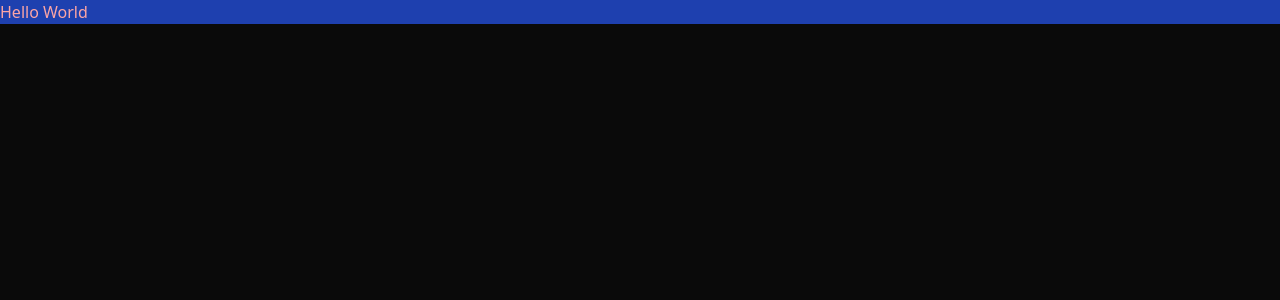
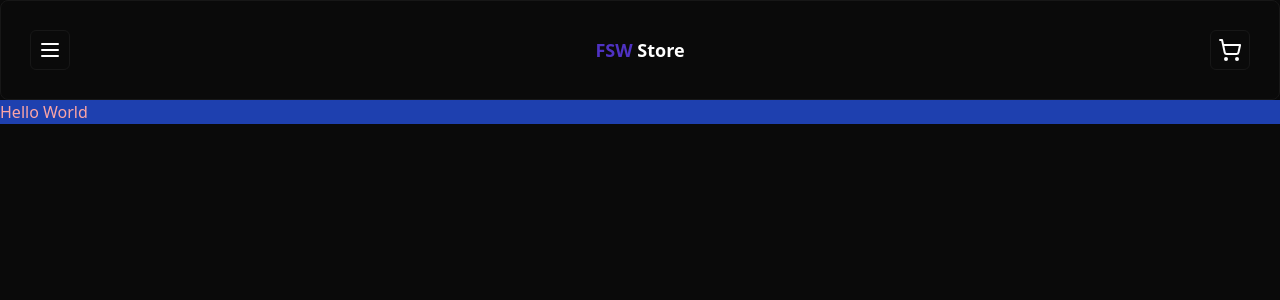
Before and after one commit to Felipecdc/store_FSW, a Next.js app: page / in a window 1280 px wide. Shown: the top 300 px of the page. Built offline with nearby package versions, Linux system fonts and the light colour scheme.

Commit message:
feat: add button, card and header components

```diff
--- a/package.json
+++ b/package.json
@@ -10,6 +10,7 @@
   },
   "dependencies": {
     "@prisma/client": "^5.19.1",
+    "@radix-ui/react-slot": "^1.1.0",
     "class-variance-authority": "^0.7.0",
     "clsx": "^2.1.1",
     "lucide-react": "^0.439.0",
--- a/src/app/layout.tsx
+++ b/src/app/layout.tsx
@@ -1,6 +1,7 @@
 import type { Metadata } from "next";
 import localFont from "next/font/local";
 import "./globals.css";
+import Header from "@/components/ui/header";
 
 const geistSans = localFont({
   src: "./fonts/GeistVF.woff",
@@ -28,6 +29,7 @@ export default function RootLayout({
       <body
         className={`${geistSans.variable} ${geistMono.variable} antialiased`}
       >
+        <Header />
         {children}
       </body>
     </html>
--- /dev/null
+++ b/src/components/ui/button.tsx
@@ -0,0 +1,56 @@
+import * as React from "react"
+import { Slot } from "@radix-ui/react-slot"
+import { cva, type VariantProps } from "class-variance-authority"
+
+import { cn } from "@/lib/utils"
+
+const buttonVariants = cva(
+  "inline-flex items-center justify-center whitespace-nowrap rounded-md text-sm font-medium ring-offset-background transition-colors focus-visible:outline-none focus-visible:ring-2 focus-visible:ring-ring focus-visible:ring-offset-2 disabled:pointer-events-none disabled:opacity-50",
+  {
+    variants: {
+      variant: {
+        default: "bg-primary text-primary-foreground hover:bg-primary/90",
+        destructive:
+          "bg-destructive text-destructive-foreground hover:bg-destructive/90",
+        outline:
+          "border border-input bg-background hover:bg-accent hover:text-accent-foreground",
+        secondary:
+          "bg-secondary text-secondary-foreground hover:bg-secondary/80",
+        ghost: "hover:bg-accent hover:text-accent-foreground",
+        link: "text-primary underline-offset-4 hover:underline",
+      },
+      size: {
+        default: "h-10 px-4 py-2",
+        sm: "h-9 rounded-md px-3",
+        lg: "h-11 rounded-md px-8",
+        icon: "h-10 w-10",
+      },
+    },
+    defaultVariants: {
+      variant: "default",
+      size: "default",
+    },
+  }
+)
+
+export interface ButtonProps
+  extends React.ButtonHTMLAttributes<HTMLButtonElement>,
+    VariantProps<typeof buttonVariants> {
+  asChild?: boolean
+}
+
+const Button = React.forwardRef<HTMLButtonElement, ButtonProps>(
+  ({ className, variant, size, asChild = false, ...props }, ref) => {
+    const Comp = asChild ? Slot : "button"
+    return (
+      <Comp
+        className={cn(buttonVariants({ variant, size, className }))}
+        ref={ref}
+        {...props}
+      />
+    )
+  }
+)
+Button.displayName = "Button"
+
+export { Button, buttonVariants }
--- /dev/null
+++ b/src/components/ui/card.tsx
@@ -0,0 +1,79 @@
+import * as React from "react"
+
+import { cn } from "@/lib/utils"
+
+const Card = React.forwardRef<
+  HTMLDivElement,
+  React.HTMLAttributes<HTMLDivElement>
+>(({ className, ...props }, ref) => (
+  <div
+    ref={ref}
+    className={cn(
+      "rounded-lg border bg-card text-card-foreground shadow-sm",
+      className
+    )}
+    {...props}
+  />
+))
+Card.displayName = "Card"
+
+const CardHeader = React.forwardRef<
+  HTMLDivElement,
+  React.HTMLAttributes<HTMLDivElement>
+>(({ className, ...props }, ref) => (
+  <div
+    ref={ref}
+    className={cn("flex flex-col space-y-1.5 p-6", className)}
+    {...props}
+  />
+))
+CardHeader.displayName = "CardHeader"
+
+const CardTitle = React.forwardRef<
+  HTMLParagraphElement,
+  React.HTMLAttributes<HTMLHeadingElement>
+>(({ className, ...props }, ref) => (
+  <h3
+    ref={ref}
+    className={cn(
+      "text-2xl font-semibold leading-none tracking-tight",
+      className
+    )}
+    {...props}
+  />
+))
+CardTitle.displayName = "CardTitle"
+
+const CardDescription = React.forwardRef<
+  HTMLParagraphElement,
+  React.HTMLAttributes<HTMLParagraphElement>
+>(({ className, ...props }, ref) => (
+  <p
+    ref={ref}
+    className={cn("text-sm text-muted-foreground", className)}
+    {...props}
+  />
+))
+CardDescription.displayName = "CardDescription"
+
+const CardContent = React.forwardRef<
+  HTMLDivElement,
+  React.HTMLAttributes<HTMLDivElement>
+>(({ className, ...props }, ref) => (
+  <div ref={ref} className={cn("p-6 pt-0", className)} {...props} />
+))
+CardContent.displayName = "CardContent"
+
+const CardFooter = React.forwardRef<
+  HTMLDivElement,
+  React.HTMLAttributes<HTMLDivElement>
+>(({ className, ...props }, ref) => (
+  <div
+    ref={ref}
+    className={cn("flex items-center p-6 pt-0", className)}
+    {...props}
+  />
+))
+CardFooter.displayName = "CardFooter"
+
+export { Card, CardHeader, CardFooter, CardTitle, CardDescription, CardContent }
--- /dev/null
+++ b/src/components/ui/header.tsx
@@ -0,0 +1,21 @@
+import { MenuIcon, ShoppingCartIcon } from "lucide-react";
+import { Button } from "./button";
+import { Card } from "./card";
+
+const Header = () => {
+  return (
+    <Card className="flex items-center justify-between p-[1.8rem]">
+      <Button size="icon" variant="outline">
+        <MenuIcon />
+      </Button>
+      <h1 className="text-lg font-semibold">
+        <span className="text-primary">FSW</span> Store
+      </h1>
+      <Button size="icon" variant="outline">
+        <ShoppingCartIcon />
+      </Button>
+    </Card>
+  );
+};
+
+export default Header;
```
Also changed, not shown: 1 other file (tests, documents, lock files or other folders).
